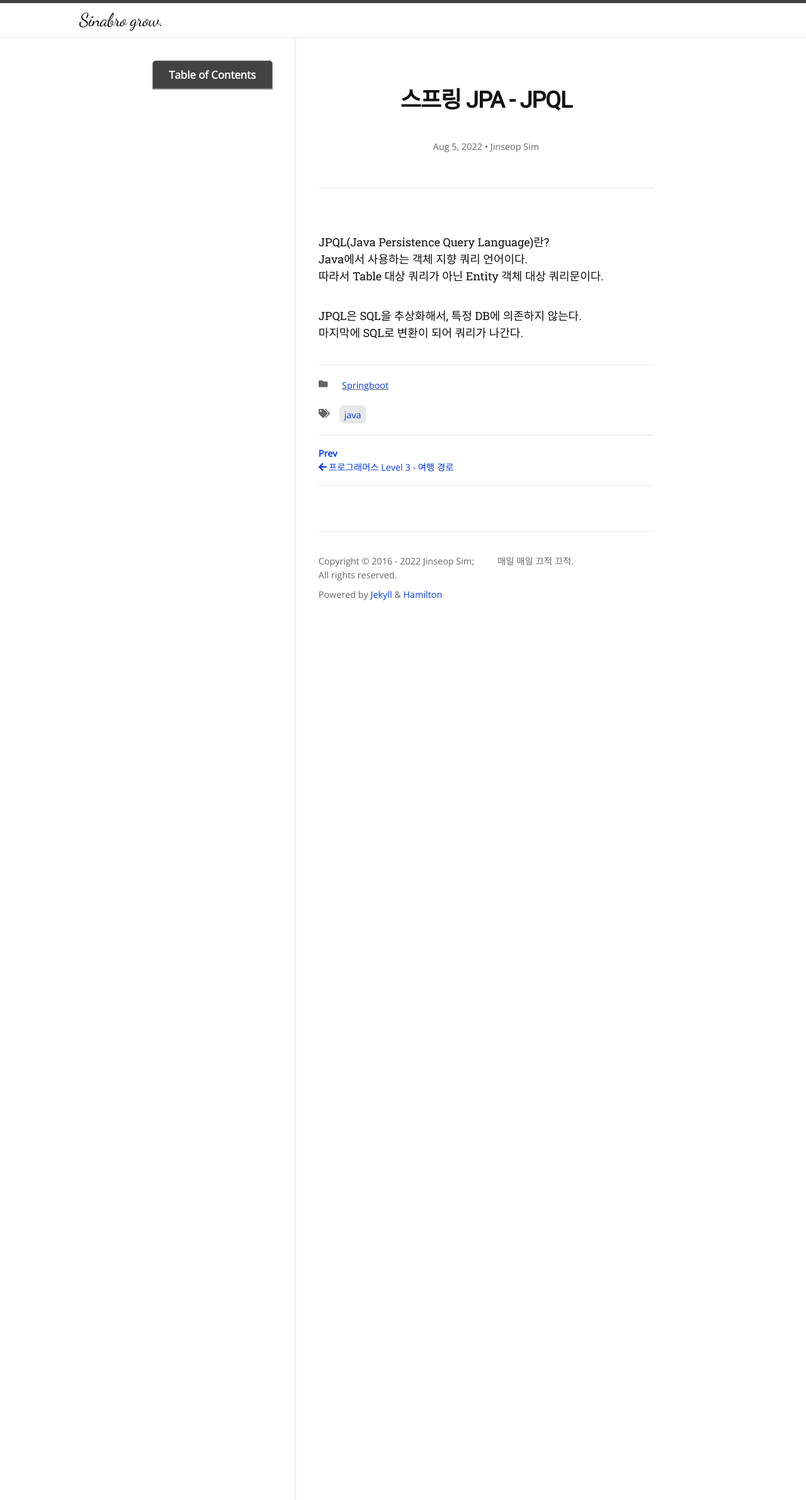
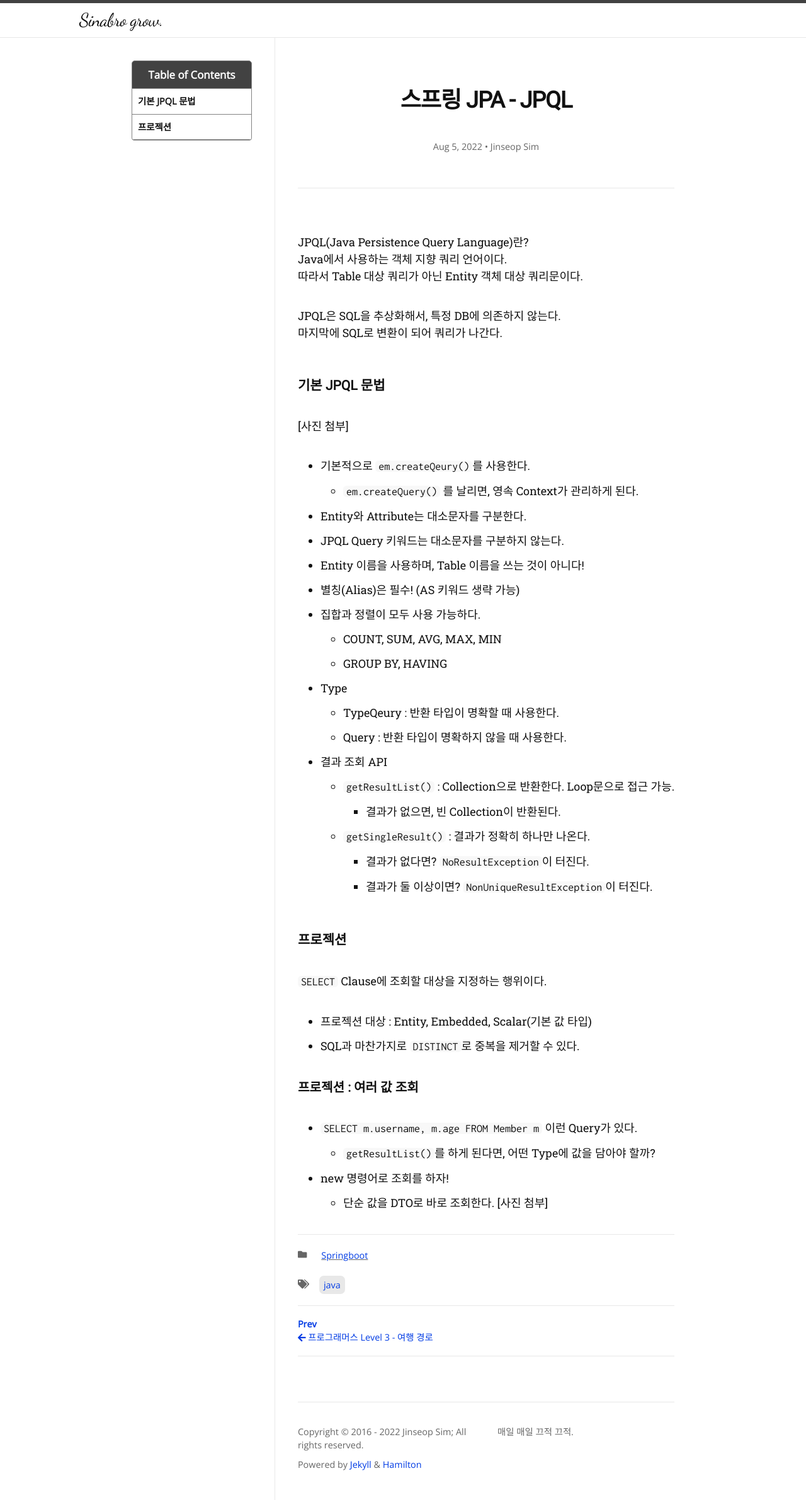
Before and after one commit to Jinseop-Sim/Jinseop-Sim.github.io, a Jekyll site: the page built from _posts/2022-08-05-JPA-JPQL.md, in a window 1280 px wide. Shown: the whole page at 63% size. Built offline with Jekyll 4.4.1, drawn with Linux system fonts in a browser that asks for light colours; nearby versions of some CDN libraries; some web fonts are replaced.

Commit message:
modify post

````diff
--- a/_posts/2022-08-05-JPA-JPQL.md
+++ b/_posts/2022-08-05-JPA-JPQL.md
@@ -13,3 +13,39 @@ Java에서 사용하는 객체 지향 쿼리 언어이다.
 
 JPQL은 SQL을 추상화해서, 특정 DB에 의존하지 않는다.
 마지막에 SQL로 변환이 되어 쿼리가 나간다.
+
+### 기본 JPQL 문법
+[사진 첨부]
+
+- 기본적으로 ```em.createQeury()```를 사용한다.
+  - ```em.createQuery()``` 를 날리면, 영속 Context가 관리하게 된다.
+- Entity와 Attribute는 대소문자를 구분한다.
+- JPQL Query 키워드는 대소문자를 구분하지 않는다.
+- Entity 이름을 사용하며, Table 이름을 쓰는 것이 아니다!
+- 별칭(Alias)은 필수! (AS 키워드 생략 가능)
+- 집합과 정렬이 모두 사용 가능하다.
+  - COUNT, SUM, AVG, MAX, MIN
+  - GROUP BY, HAVING
+- Type
+  - TypeQeury : 반환 타입이 명확할 때 사용한다.
+  - Query : 반환 타입이 명확하지 않을 때 사용한다.
+- 결과 조회 API
+  - ```getResultList()``` : Collection으로 반환한다. Loop문으로 접근 가능.
+    - 결과가 없으면, 빈 Collection이 반환된다.
+  - ```getSingleResult()``` : 결과가 정확히 하나만 나온다.
+    - 결과가 없다면? ```NoResultException```이 터진다.
+    - 결과가 둘 이상이면? ```NonUniqueResultException```이 터진다.
+
+### 프로젝션
+```SELECT``` Clause에 조회할 대상을 지정하는 행위이다.
+
+- 프로젝션 대상 : Entity, Embedded, Scalar(기본 값 타입)
+- SQL과 마찬가지로 ```DISTINCT```로 중복을 제거할 수 있다.
+
+#### 프로젝션 : 여러 값 조회
+- ```SELECT m.username, m.age FROM Member m``` 이런 Query가 있다.
+  - ```getResultList()```를 하게 된다면, 어떤 Type에 값을 담아야 할까?
+
+- new 명령어로 조회를 하자!
+  - 단순 값을 DTO로 바로 조회한다.
+[사진 첨부]
````
